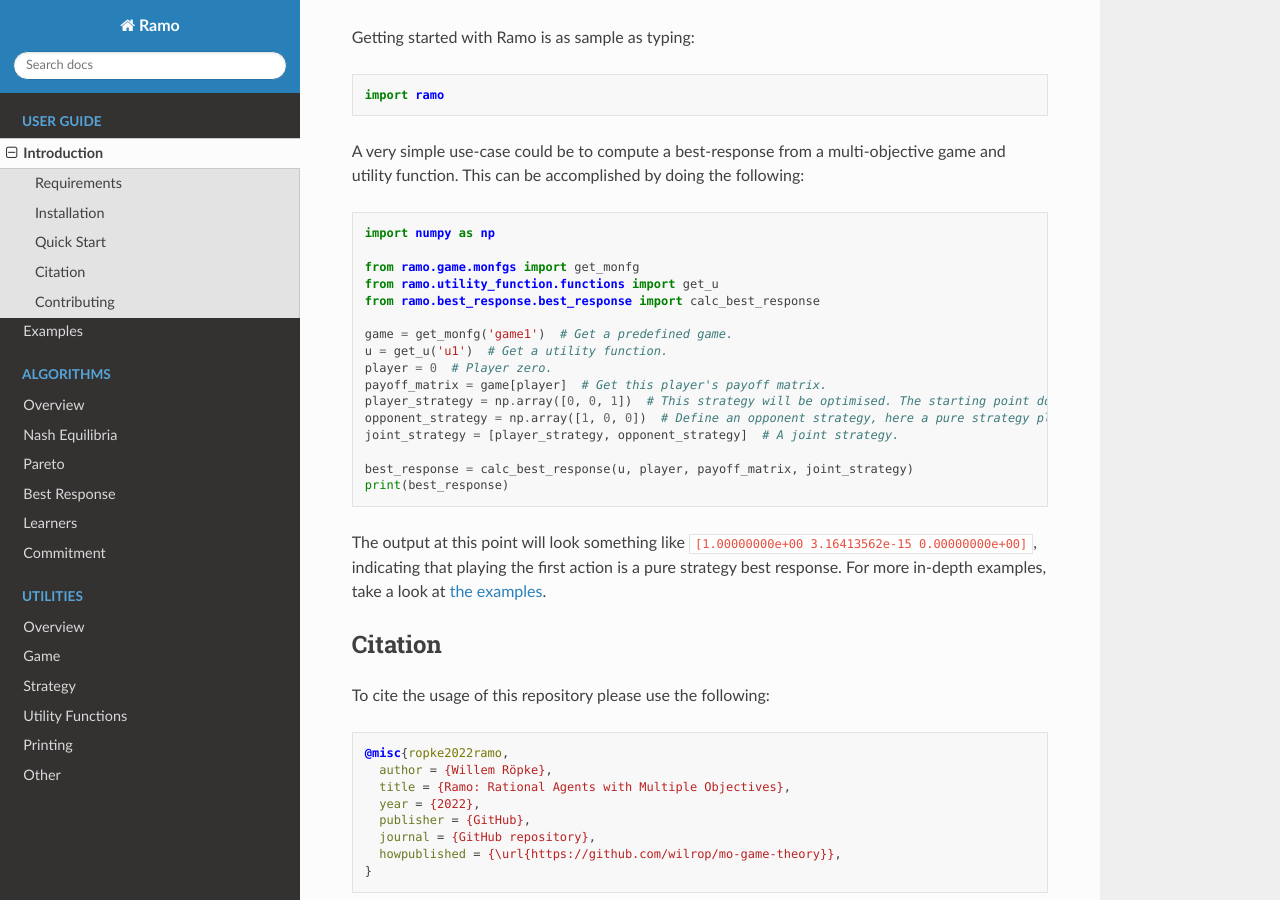
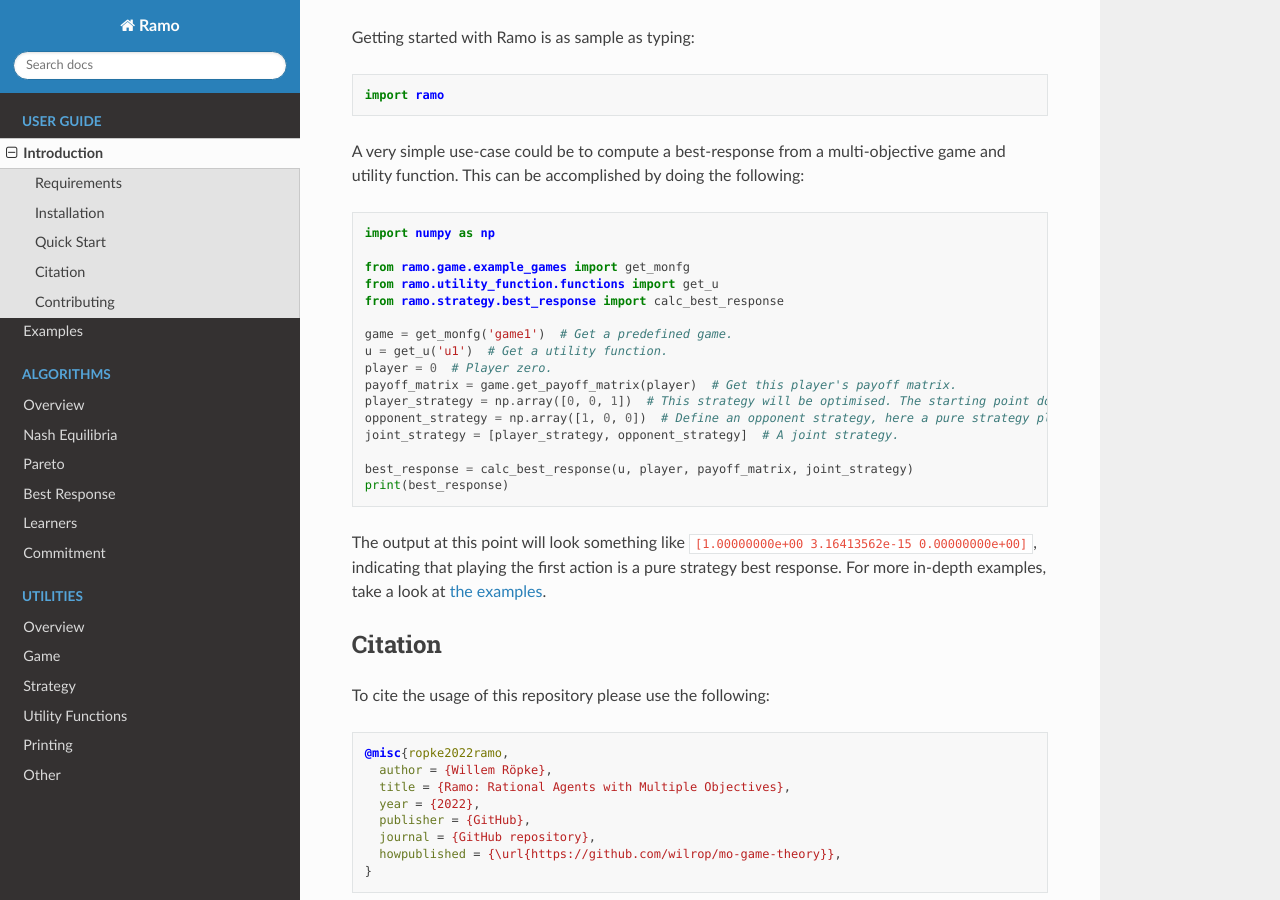
Before and after one commit to wilrop/ramo, a Sphinx documentation site: the page built from docs/source/introduction.rst, in a window 1280 px wide and 900 px high, scrolled down 878 px. Built offline with Sphinx 7.4.7 and the Read the Docs theme 2.0.0, drawn with Linux system fonts in a browser that asks for light colours.

Commit message:
Update docs

```diff
--- a/docs/source/examples.rst
+++ b/docs/source/examples.rst
@@ -24,6 +24,7 @@
 .. code-block:: Python
 
     import ramo.printing as pt
+
     pt.print_monfg(game, 'Game 1')
 
 This results in a game matrix that should look like this:
@@ -35,6 +36,7 @@
 .. code-block:: Python
 
     from ramo.nash.moqups import moqups
+
     u_tpl = (u1, u2)
     psne = moqups(game, u_tpl)
     print(psne)
@@ -44,6 +46,7 @@
 .. code-block:: Python
 
     from ramo.strategy.operations import make_profile_from_pure_joint_strat
+
     action_profiles = [make_profile_from_pure_joint_strat(joint_strat) for joint_strat in psne]
     pt.print_monfg(game, 'Game 1', highlight_cells=action_profiles)
 
@@ -126,9 +129,11 @@
         x, y = vec
         return x ** 2 + y
 
+
     def u2(vec):
         x, y = vec
         return x ** 2 + x * y + y ** 2
+
 
     u_tpl = (u1, u2)
 
--- a/docs/source/introduction.rst
+++ b/docs/source/introduction.rst
@@ -39,14 +39,14 @@
 
     import numpy as np
 
-    from ramo.game.monfgs import get_monfg
+    from ramo.game.example_games import get_monfg
     from ramo.utility_function.functions import get_u
-    from ramo.best_response.best_response import calc_best_response
+    from ramo.strategy.best_response import calc_best_response
 
     game = get_monfg('game1')  # Get a predefined game.
     u = get_u('u1')  # Get a utility function.
     player = 0  # Player zero.
-    payoff_matrix = game[player]  # Get this player's payoff matrix.
+    payoff_matrix = game.get_payoff_matrix(player)  # Get this player's payoff matrix.
     player_strategy = np.array([0, 0, 1])  # This strategy will be optimised. The starting point does actually not matter.
     opponent_strategy = np.array([1, 0, 0])  # Define an opponent strategy, here a pure strategy playing only action 1.
     joint_strategy = [player_strategy, opponent_strategy]  # A joint strategy.
```
Also changed, not shown: docs/source/ramo.pareto.rst (+8 -0 lines).
